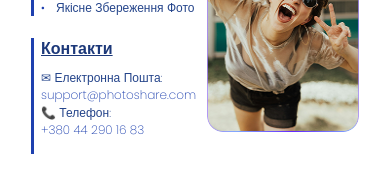
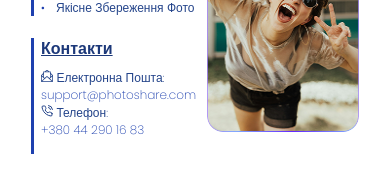
Before and after one commit to GoIT-Python-Web/Front-end-Python-Web-PhotoShare, a React (Vite) app: page /about in a window 390 px wide. Shown: the part 401-572 px from the top of the page. Built offline with nearby package versions, Linux system fonts and the light colour scheme; a web font is replaced by a local one.

Commit message:
updated mail and phone icons

```diff
--- a/src/pages/about/About.jsx
+++ b/src/pages/about/About.jsx
@@ -4,7 +4,8 @@ import deskImg from "../../assets/images/About-img.png";
 import tabImg from "../../assets/images/about-img-tab.png";
 import img from "../../assets/images/about-img-mob.png";
 import logo from "../../assets/icons/favicon.svg";
-
+import { SlEnvolopeLetter } from "react-icons/sl";
+import { FiPhoneCall } from "react-icons/fi";
 export default function PhotoShare() {
   return (
     <div className="container">
@@ -47,7 +48,9 @@ export default function PhotoShare() {
               <h2 className={css.contactsTitle}>Контакти</h2>
               <div className={css.contactItem}>
                 <span className={css.contactIcon}></span>
-                <span>✉ Електронна Пошта:</span>
+                <span>
+                  <SlEnvolopeLetter /> Електронна Пошта:
+                </span>
                 <a
                   href="mailto:support@photoshare.com"
                   className={css.contactLink}
@@ -56,7 +59,9 @@ export default function PhotoShare() {
                 </a>
                 <div className={css.contactItem}>
                   <span className={css.contactIcon}></span>
-                  <span>📞 Телефон:</span>
+                  <span>
+                    <FiPhoneCall /> Телефон:
+                  </span>
                   <a className={css.contactLink} href="tel:+380 44 290 16 83">
                     +380 44 290 16 83
                   </a>
```
